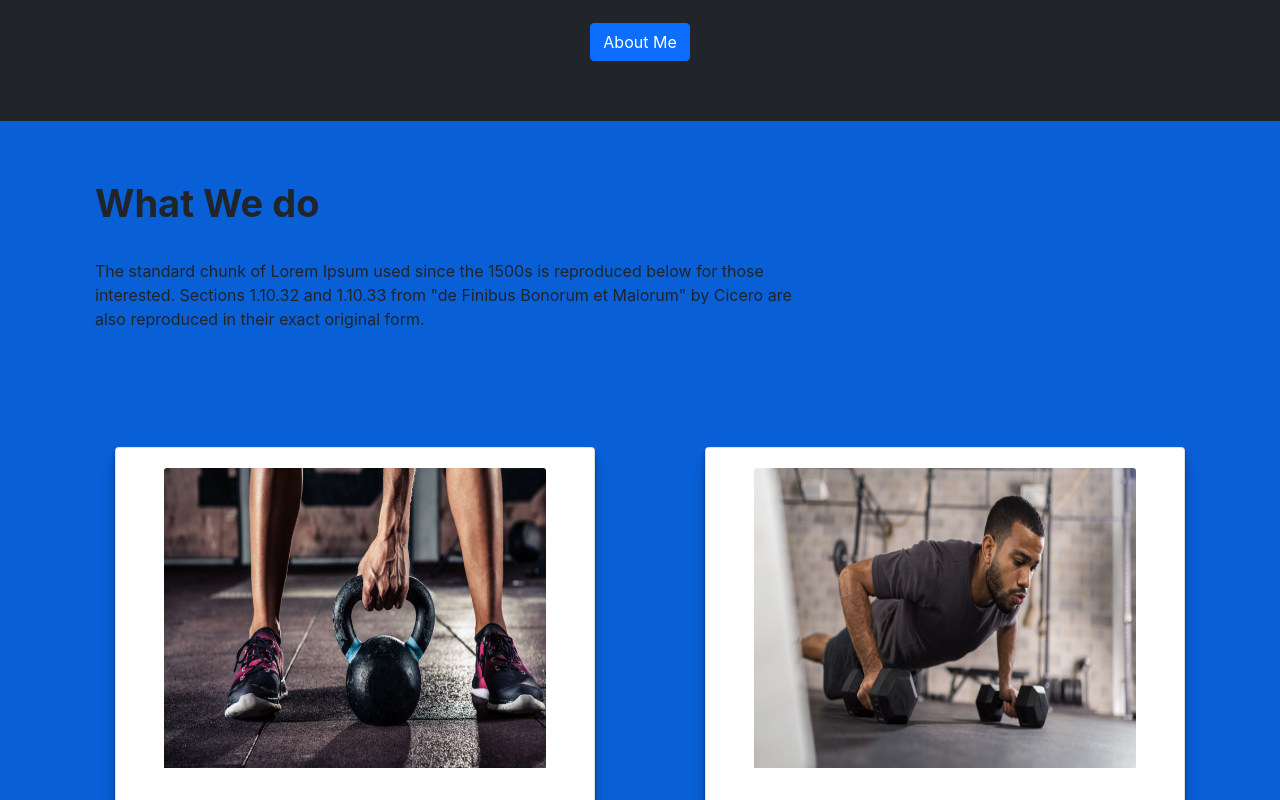
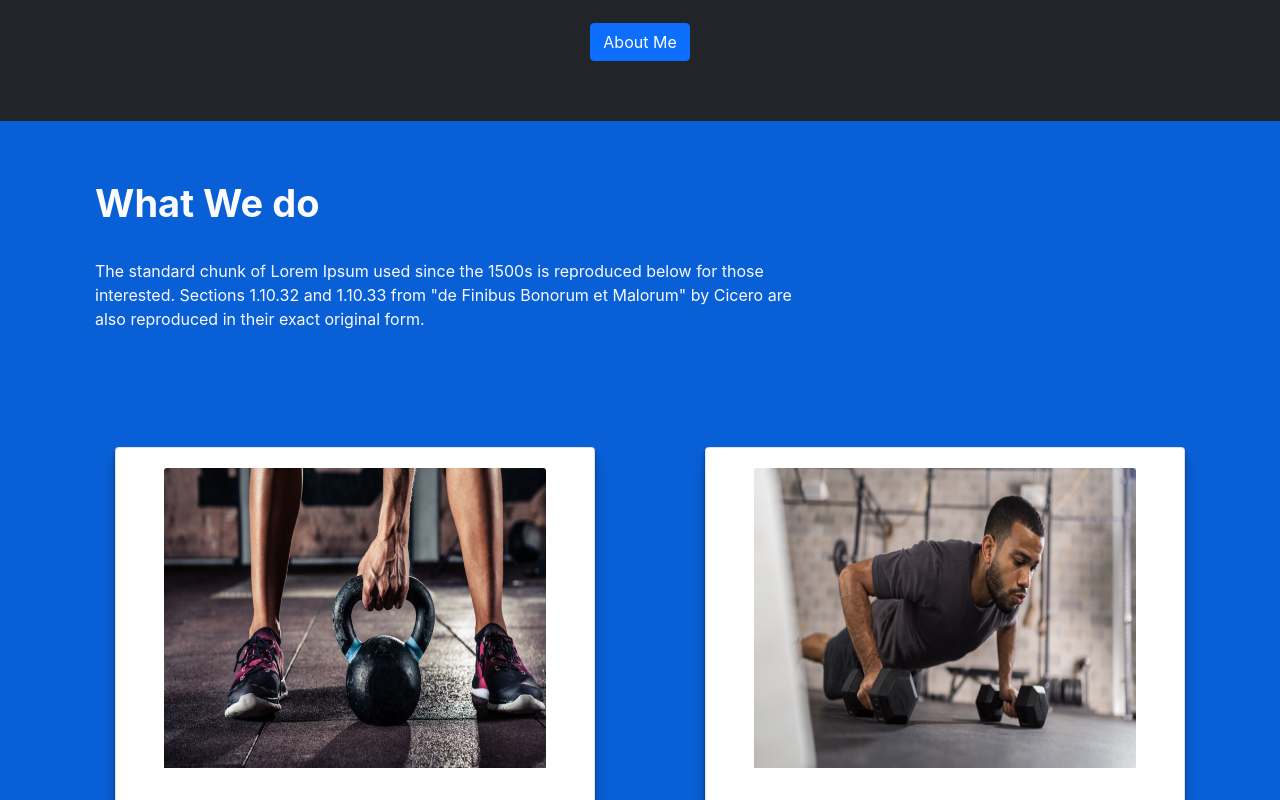
Before and after one commit to IvanTorresMia/angel-site-frontend, a React (Create React App) app: page / in a window 1280 px wide. Shown: the part 1200-2000 px from the top of the page. Built offline with nearby package versions, Linux system fonts and the light colour scheme; no server answers.

Commit message:
switching colors

```diff
--- a/src/App.css
+++ b/src/App.css
@@ -104,7 +104,8 @@ nav {
 
 .comp3 {
   padding: 60px 0;
-  background: linear-gradient(to bottom, var(--secondary-blue) 0%,var(--secondary-blue) 40%,var(--secondary-blue) 40%,white 40%,white 100%); /* W3C */
+  /* background: linear-gradient(to bottom, var(--secondary-blue) 0%,var(--secondary-blue) 40%,var(--secondary-blue) 40%,white 40%,white 100%); W3C */
+  background-color: var(--secondary-blue);
 }
 
 .comp3-cards {
@@ -127,6 +128,7 @@ nav {
   width: 1090px;
   margin: auto;
   padding-right: 30%;
+  color: var(--primary-white)
 }
 
 .comp3-copy > h2 {
```
